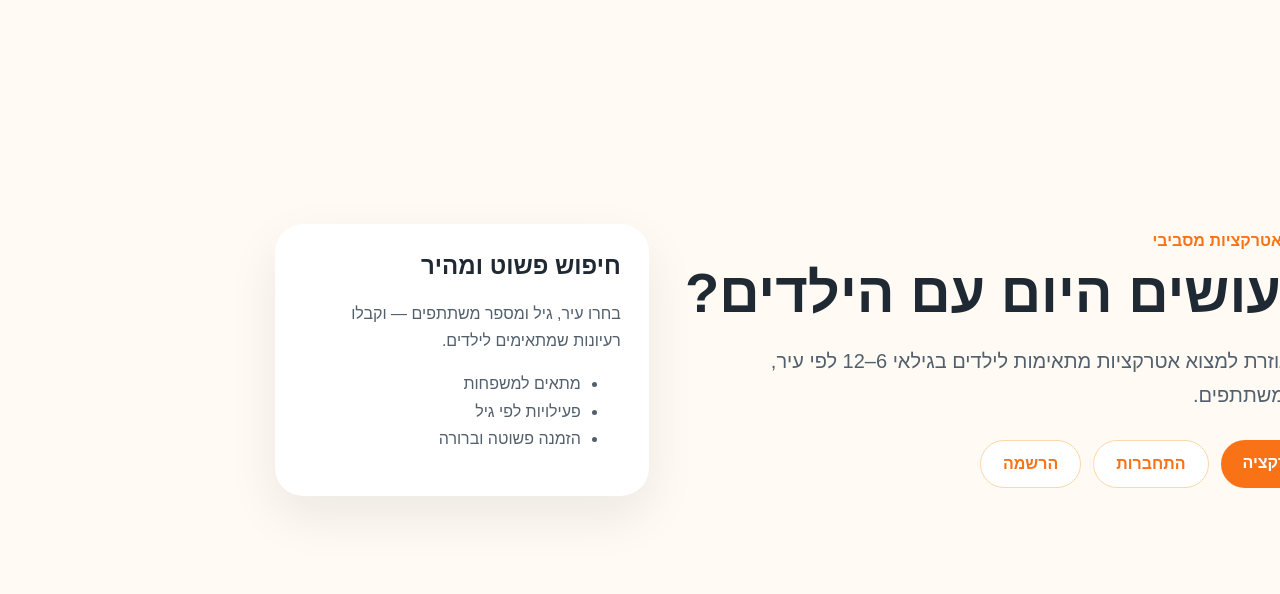
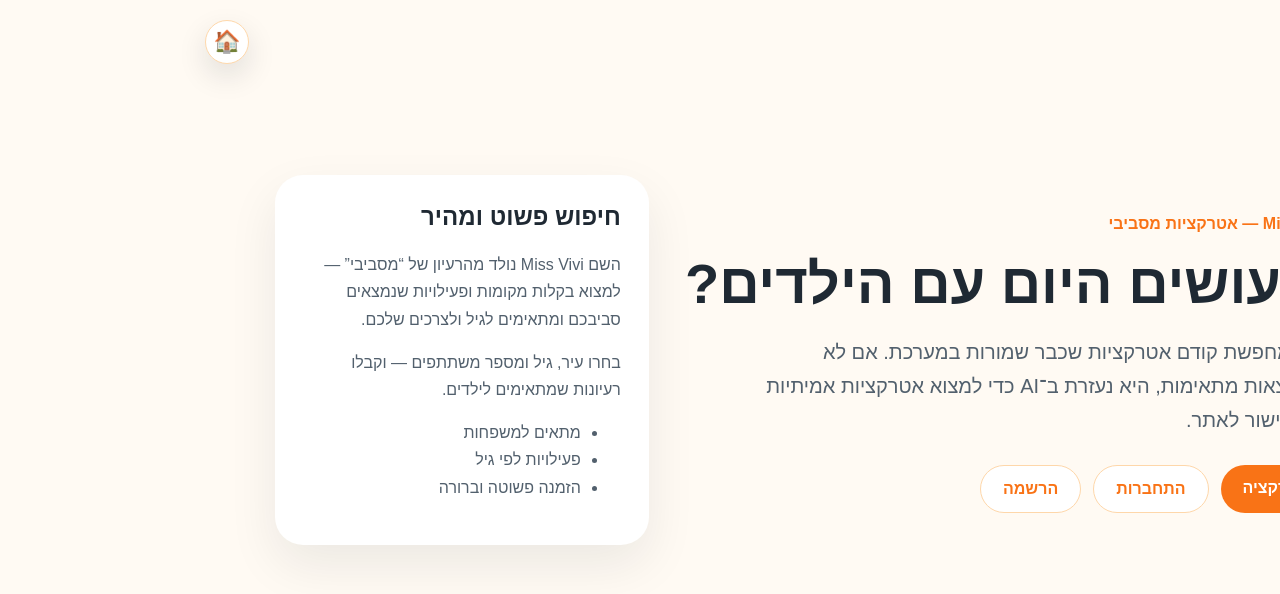
Before and after one commit to zoyashahamUni/missvivi, a React (Vite) app in the folder client/: page / in a window 1280 px wide. Shown: the top 594 px of the page. Built offline with nearby package versions, Linux system fonts and the light colour scheme.

Commit message:
Add Miss Vivi logo to home page

```diff
--- a/client/src/App.jsx
+++ b/client/src/App.jsx
@@ -9,9 +9,13 @@ import Booking from "./pages/Booking";
 import ErrorPage from "./pages/ErrorPage";
 import Register from "./pages/Register";
 import Login from "./pages/Login";
+import HomeButton from "./components/HomeButton";
 
 function App() {
   return (
+    <>
+      <HomeButton />
+
       <Routes>
         <Route path="/" element={<Home />} />
         <Route path="/auth" element={<Auth />} />
@@ -23,6 +27,7 @@ function App() {
         <Route path="/booking" element={<Booking />} />
         <Route path="/error" element={<ErrorPage />} />
       </Routes>
+    </>
   );
 }
 
--- /dev/null
+++ b/client/src/components/HomeButton.jsx
@@ -0,0 +1,11 @@
+import { Link } from "react-router-dom";
+
+function HomeButton() {
+  return (
+    <Link className="home-button" to="/" aria-label="חזרה לדף הבית">
+      🏠
+    </Link>
+  );
+}
+
+export default HomeButton;
--- a/client/src/index.css
+++ b/client/src/index.css
@@ -337,3 +337,40 @@ input {
   color: #52606d;
   line-height: 1.6;
 }
+
+.home-button {
+  position: fixed;
+  top: 20px;
+  left: 20px;
+  width: 44px;
+  height: 44px;
+  border-radius: 999px;
+  background: white;
+  color: #f97316;
+  display: flex;
+  align-items: center;
+  justify-content: center;
+  font-size: 22px;
+  box-shadow: 0 12px 30px rgba(15, 23, 42, 0.12);
+  border: 1px solid #fed7aa;
+  z-index: 1000;
+}
+
+.home-button:hover {
+  transform: translateY(-1px);
+}
+
+.brand-row {
+  display: flex;
+  align-items: center;
+  gap: 10px;
+  margin-bottom: 12px;
+}
+
+.brand-logo {
+  width: 34px;
+  height: 34px;
+  object-fit: cover;
+  border-radius: 50%;
+  display: block;
+}
--- a/client/src/pages/Attractions.jsx
+++ b/client/src/pages/Attractions.jsx
@@ -105,7 +105,8 @@ function Attractions() {
                     <p className="eyebrow">חיפוש אטרקציות</p>
                     <h1>בואו נמצא פעילות שמתאימה לילדים</h1>
                     <p>
-                        בחרי עיר, גיל ומספר משתתפים — ו־Miss Vivi תציג אטרקציות מתאימות.
+                        מתחילים מחיפוש במאגר הקיים, ורק אם אין התאמה — Miss Vivi מחפשת
+                        מסביב בעזרת AI ומחזירה מקומות עם קישור מקור.
                     </p>
                 </div>
 
--- a/client/src/pages/Home.jsx
+++ b/client/src/pages/Home.jsx
@@ -1,17 +1,22 @@
 import { Link } from "react-router-dom";
+import missViviLogo from "../assets/miss-vivi-logo.png";
 
 function Home() {
   return (
     <main className="page home-page">
       <section className="hero">
         <div className="hero-content">
-          <p className="eyebrow">Miss Vivi — אטרקציות מסביבי</p>
+  <div className="brand-row">
+  <img className="brand-logo" src={missViviLogo} alt="Miss Vivi logo" />
+  <p className="eyebrow">Miss Vivi — אטרקציות מסביבי</p>
+</div>
 
           <h1>מה עושים היום עם הילדים?</h1>
 
           <p className="hero-text">
-            Miss Vivi עוזרת למצוא אטרקציות מתאימות לילדים בגילאי 6–12
-            לפי עיר, גיל ומספר משתתפים.
+            Miss Vivi מחפשת קודם אטרקציות שכבר שמורות במערכת. אם לא נמצאות
+            תוצאות מתאימות, היא נעזרת ב־AI כדי למצוא אטרקציות אמיתיות עם מקור
+            וקישור לאתר.
           </p>
 
           <div className="hero-actions">
@@ -31,6 +36,10 @@ function Home() {
 
         <div className="hero-card">
           <h2>חיפוש פשוט ומהיר</h2>
+          <p>
+            השם Miss Vivi נולד מהרעיון של “מסביבי” — למצוא בקלות מקומות
+            ופעילויות שנמצאים סביבכם ומתאימים לגיל ולצרכים שלכם.
+          </p>
           <p>בחרו עיר, גיל ומספר משתתפים — וקבלו רעיונות שמתאימים לילדים.</p>
 
           <ul>
```
Also changed, not shown: client/src/assets/miss-vivi-logo.png (added). Lines whose indentation alone changed are shown as unchanged.
